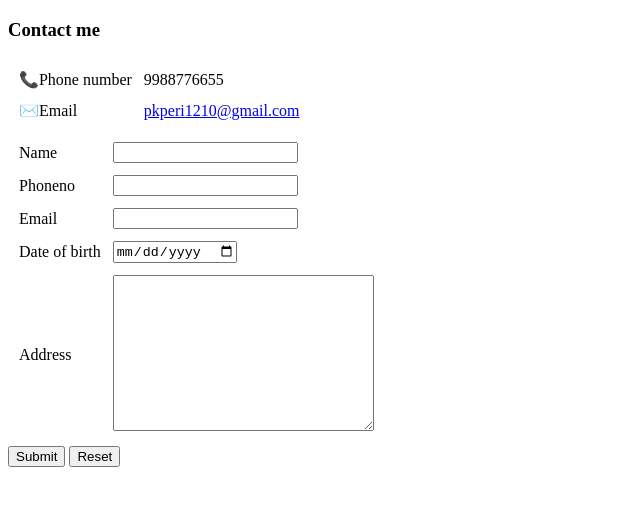
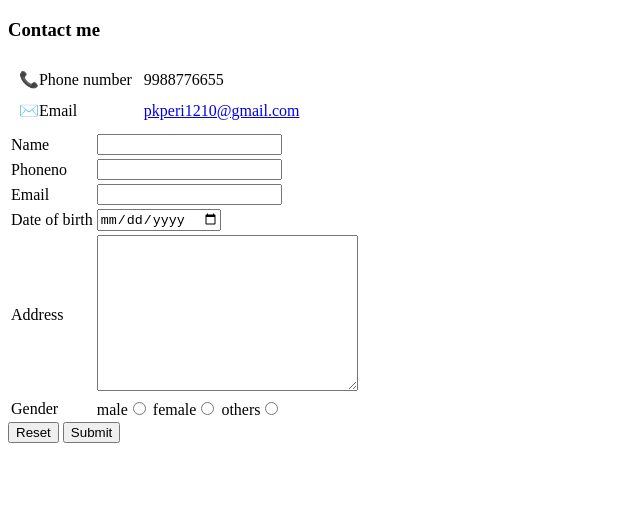
Before and after one commit to pkperi123/cv, a plain HTML site: page contact.html in a window 1280 px wide. Shown: the whole page, without its empty margins (0-640 px from the left). Drawn offline with Linux system fonts and the light colour scheme.

Commit message:
made correction for sending email

```diff
--- a/contact.html
+++ b/contact.html
@@ -16,31 +16,36 @@
                 <td><a href="https://mail.google.com/mail/u/0/?tab=rm&ogbl#inbox?compose=new">pkperi1210@gmail.com</a></td>
             </tr>
         </table>
-    <form action="mailto:pkperi1210@gmail.com" method="post" enctype="text/plain">
-        <table cellspacing="10">
+    <form class action="mailto:pkperi1210@gmail.com" method="post" enctype="text/plain">
+
+        <table>
             <tr>
                 <td><label>Name</label></td>
-                <td><input type="text"></td>
+                <td><input type="text" name="Name"></td>
             </tr>
             <tr>
                 <td><label>Phoneno</label></td>
-                <td><input type="tel" name="" id="10"></td>
+                <td><input type="tel" name="Phoneno"></td>
             </tr>
             <tr>
                 <td><label>Email</label></td>
-                <td><input type="email" name="" id=""></td>
+                <td><input type="email" name="Email"></td>
             </tr>
             <tr>
                 <td><label>Date of birth</label></td>
-                <td><input type="date" name="" id=""></td>
+                <td><input type="date" name="DOB"></td>
             </tr>
             <tr>
                 <td><label>Address</label></td>
-                <td><textarea name="" id="" cols="30" rows="10"></textarea></td>
+                <td><textarea name="add" cols="30" rows="10"></textarea> </td>
+            </tr>
+            <tr>
+                <td><label>Gender</label></td>
+                <td>male<input type="radio" name="male"> female<input type="radio" name="female"> others<input type="radio" name="others"></td>
             </tr>
         </table>
-    <input type="submit">
-    <input type="reset">
+        <input type="reset">
+        <input type="submit">
     </form>
     </body>
 </html>
```
